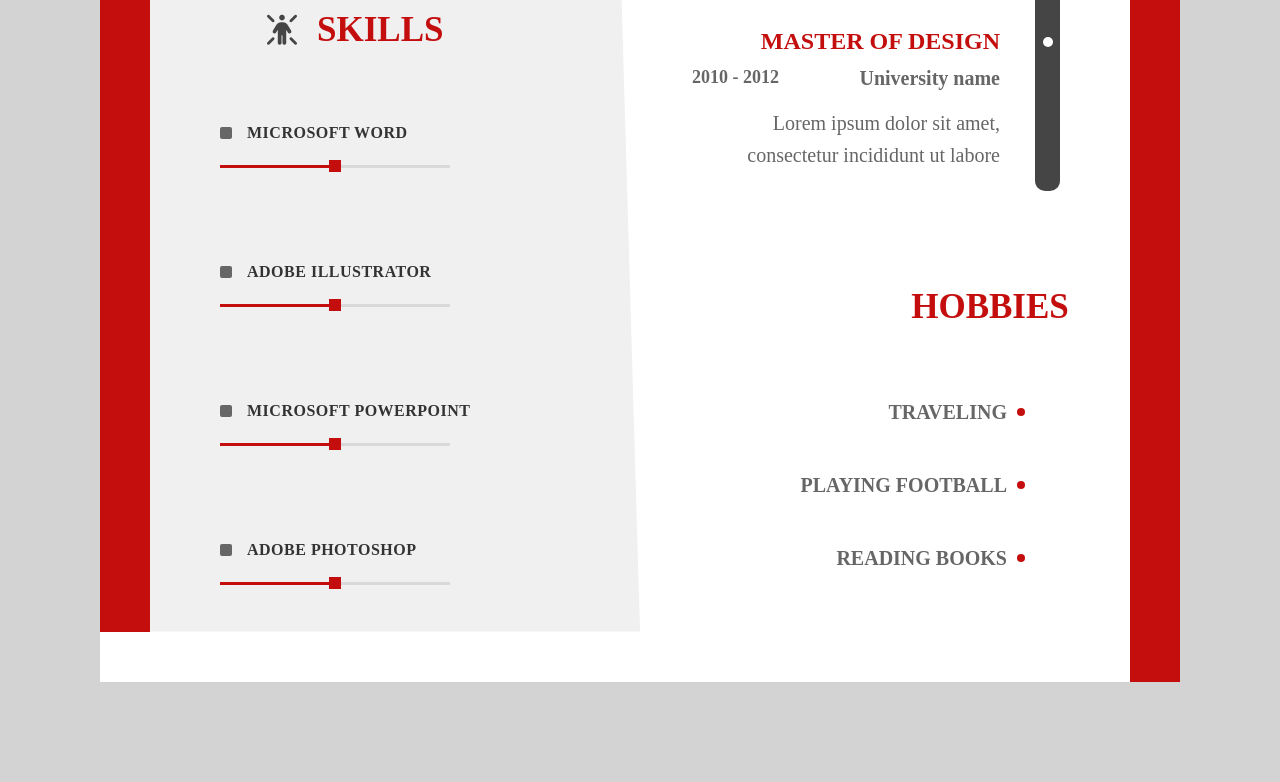
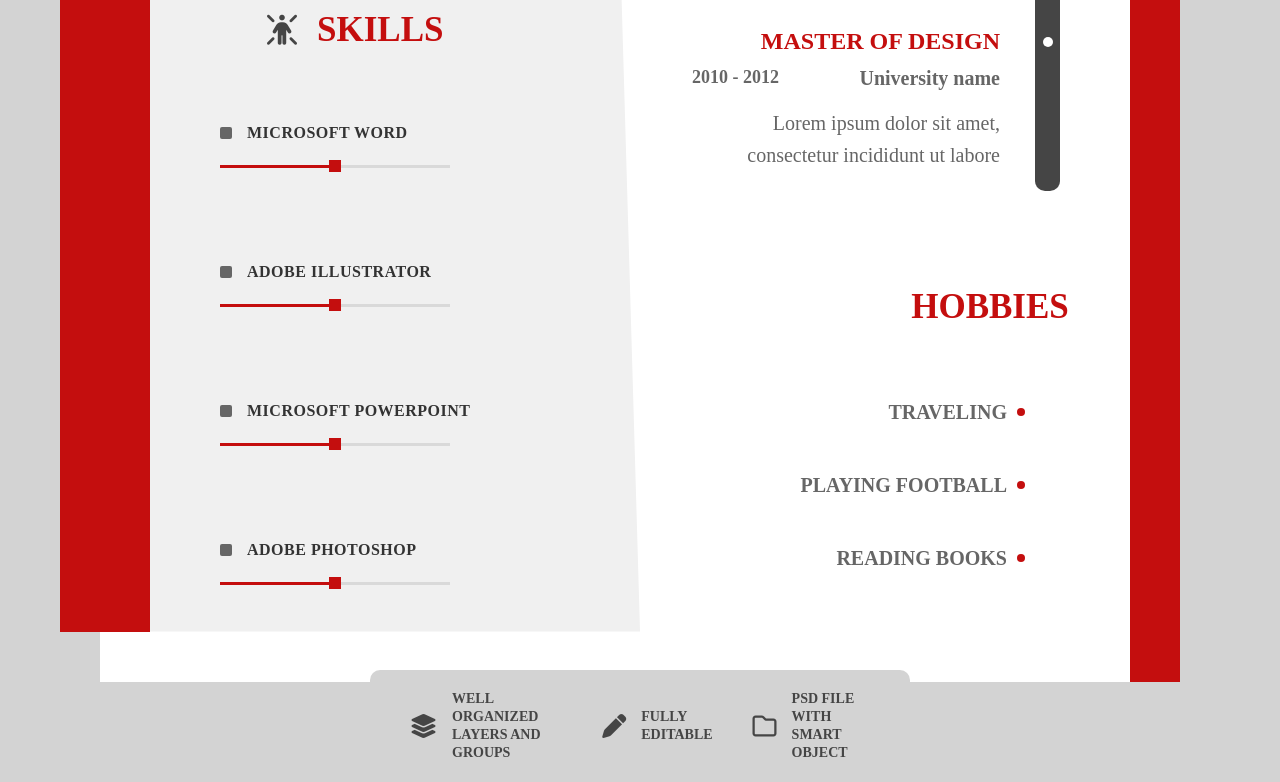
Before and after one commit to ani-fly/Laboratory, a website: page app/index.html in a window 1280 px wide. Shown: the part 1593-2375 px from the top of the page. Drawn offline with nearby package versions, Linux system fonts and the light colour scheme; files that its build step writes are made by us from their sources.

Commit message:
final version3

```diff
--- a/app/index.html
+++ b/app/index.html
@@ -6,21 +6,17 @@
   <title>John Parker</title>
   <link rel="stylesheet" href="css/bootstrap.min.css">
   <link rel="stylesheet" href="css/style.min.css">
-
   <link rel="stylesheet" href="https://cdnjs.cloudflare.com/ajax/libs/font-awesome/6.4.0/css/all.min.css">
 </head>
 <body>
   <div class="main-container">
     <div class="row">
-
       <div class="col-12 col-md-4 left-column">
         <div class="red-block"></div>
         <div class="header-block">
           @@include('html/header.html')
         </div>
       </div>
-
-
       <div class="col-12 col-md-8 right-column">
         <div class="about-me-block">
           @@include('html/aboutme.html')
@@ -29,12 +25,10 @@
           @@include('html/contact.html')
         </div>
       </div>
-
     </div>
 
     <div class="container-fluid">
-  <div class="row g-0"> <!-- Додано g-0 для видалення проміжків -->
-    <!-- Ліва колонка -->
+      <div class="row g-0">
         <div class="col-md-6 d-flex flex-column">
           <div class="experience-block flex-grow-1">
             @@include('html/experience.html')
@@ -43,8 +37,6 @@
             @@include('html/skills.html')
           </div>
         </div>
-
-    <!-- Права колонка -->
         <div class="col-md-6 d-flex flex-column">
           <div class="references-block flex-grow-1">
             @@include('html/references.html')
@@ -55,5 +47,20 @@
         </div>
       </div>
     </div>
+<div class="footer-features">
+  <div class="feature-item">
+    <i class="fa-solid fa-layer-group"></i>
+    <span class="feature-item-text">Well Organized<br>Layers and Groups</span>
+  </div>
+  <div class="feature-item">
+    <i class="fa-solid fa-pen"></i>
+    <span class="feature-item-text">Fully<br>Editable</span>
+  </div>
+  <div class="feature-item">
+    <i class="fa-regular fa-folder"></i>
+    <span class="feature-item-text">PSD File with<br>Smart Object</span>
+  </div>
+</div>
+</div>
 </body>
 </html>
--- a/app/scss/style.scss
+++ b/app/scss/style.scss
@@ -125,12 +125,13 @@ body {
 }
 
 .main-container {
+
   border: spacing(xxl) solid color(light-grey);
   position: relative;
   min-height: calc(100vh - #{spacing(xxl) * 2}); // Математична операція
   box-sizing: border-box;
   background: color(white);
-  overflow: hidden;
+  overflow: visible;
 
   @include responsive-property(border-width, spacing(xxl), spacing(lg), spacing(md));
 
@@ -464,3 +465,68 @@ body {
     }
   }
 }
+.footer-features {
+  position: absolute;
+  bottom: -100px;
+  left: 50%;
+  transform: translateX(-50%);
+  display: flex;
+  gap: 40px;
+  align-items: center;
+  background: color(light-grey);
+  padding: 20px 40px; // Зменшено вертикальний padding
+  border-radius: 10px 10px 0 0;
+  z-index: 100 !important;
+
+  @media (max-width: map-get($breakpoints, tablet)) {
+    gap: 30px;
+    padding: 15px 30px;
+    bottom: -50px;
+  }
+
+  @media (max-width: map-get($breakpoints, mobile)) {
+    gap: 20px;
+    padding: 12px 20px;
+    bottom: -40px;
+    flex-wrap: wrap;
+    justify-content: center;
+  }
+}
+
+.feature-item {
+  display: flex;
+  align-items: center;
+  gap: 15px;
+  color: color(grey);
+  font-size: calc(#{font(size-base)} * 0.875);
+  font-weight: font(weight-bold);
+  text-transform: uppercase;
+  line-height: 1.3;
+
+  @media (max-width: map-get($breakpoints, tablet)) {
+    gap: 12px;
+  }
+
+  @media (max-width: map-get($breakpoints, mobile)) {
+    font-size: calc(#{font(size-base)} * 0.75);
+    flex: 0 0 calc(33.333% - 20px);
+    flex-direction: column;
+    text-align: center;
+    gap: 8px;
+  }
+
+  @media (max-width: map-get($breakpoints, small-mobile)) {
+    flex: 0 0 calc(50% - 10px);
+    font-size: calc(#{font(size-base)} * 0.6875);
+  }
+}
+
+.footer-features i {
+  font-size: 24px;
+  color: color(dark-grey);
+  flex-shrink: 0;
+
+  @media (max-width: map-get($breakpoints, mobile)) {
+    font-size: 20px;
+  }
+}
```
Lines whose indentation alone changed are shown as unchanged.
